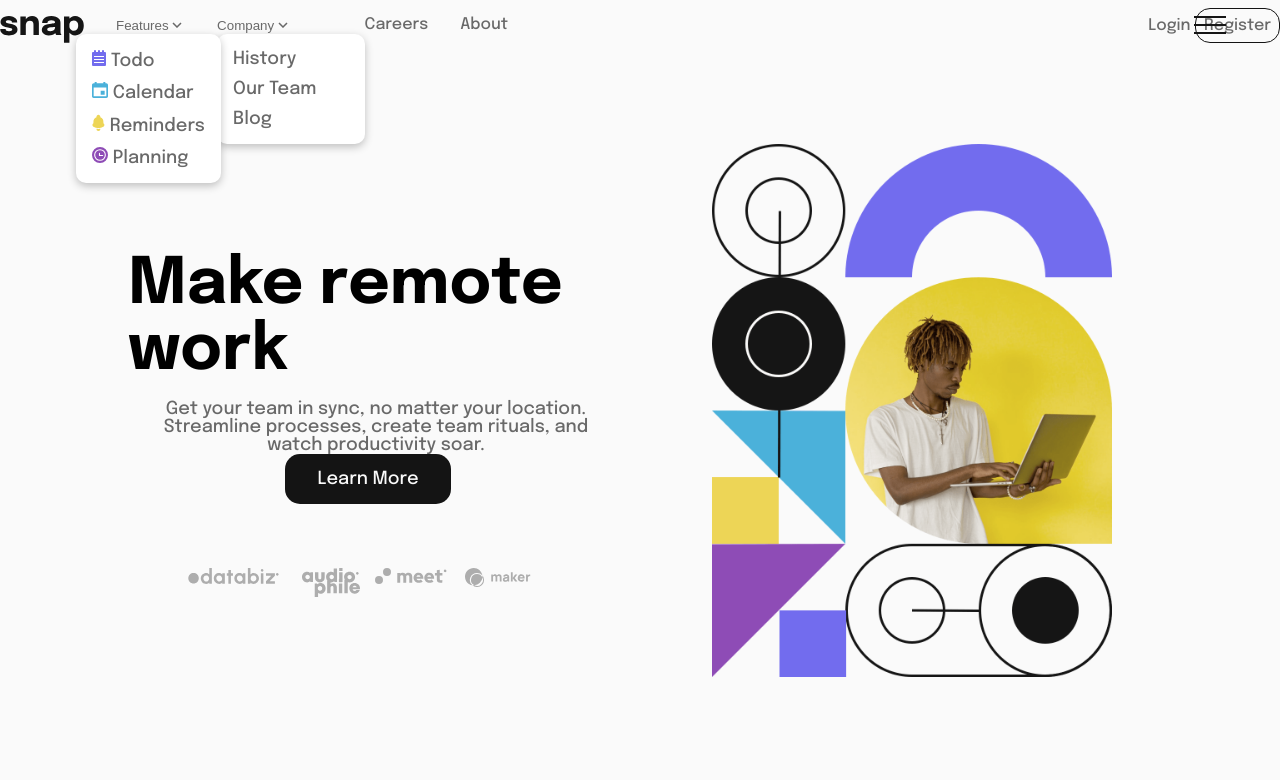
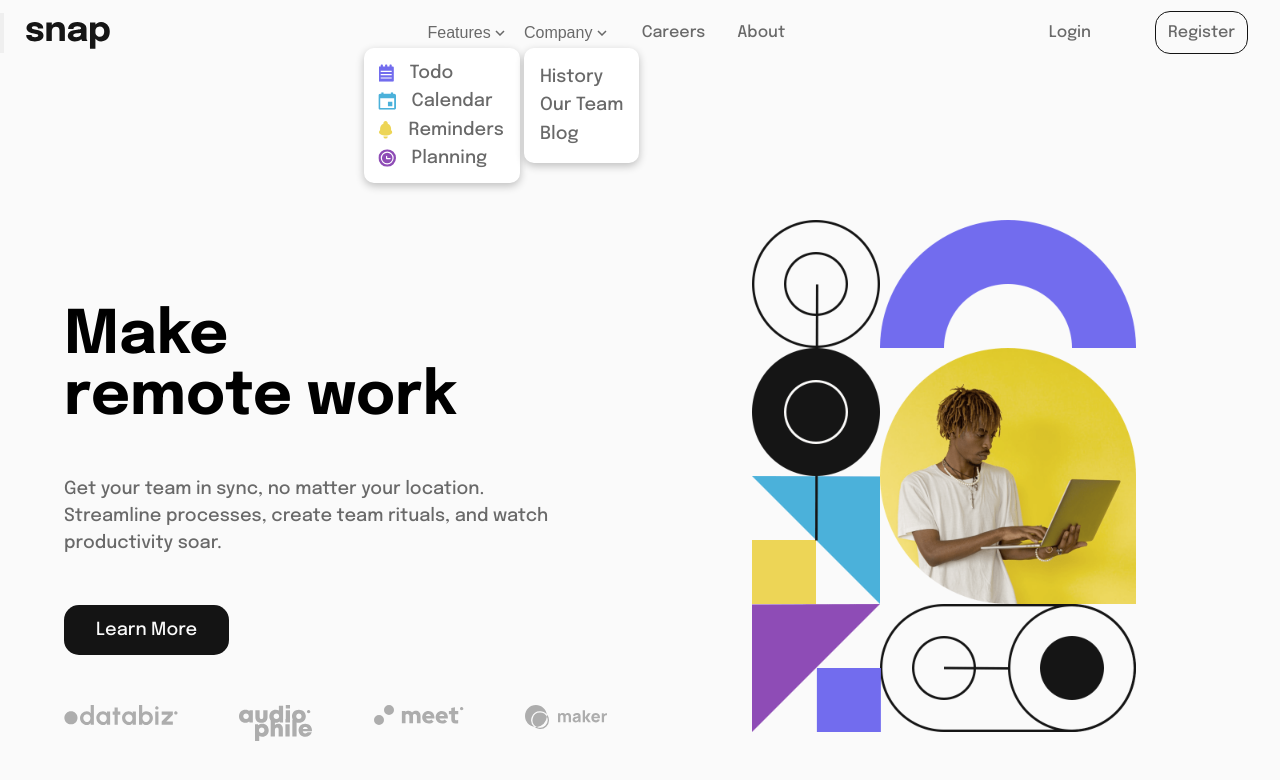
Before and after one commit to adrianna-thomas/intro-section-with-dropdown-navigation, a plain HTML site: page index.html in a window 1280 px wide. Drawn offline with Linux system fonts and the light colour scheme.

Commit message:
complete html, css, partial javascript

```diff
--- a/index.html
+++ b/index.html
@@ -2,59 +2,58 @@
 <html lang="en">
 
 <head>
-    <meta charset="UTF-8">
-    <meta name="viewport" content="width=device-width, initial-scale=1.0">
+    <meta charset="UTF-8" />
+    <meta name="viewport" content="width=device-width, initial-scale=1.0" />
     <!-- displays site properly based on user's device -->
 
-    <link rel="icon" type="image/png" sizes="32x32" href="./images/favicon-32x32.png">
-    <link rel="stylesheet" type="text/css" href="./style.css">
+    <link rel="icon" type="image/png" sizes="32x32" href="./images/favicon-32x32.png" />
+    <link rel="stylesheet" type="text/css" href="./style.css" />
     <script src="./script.js" defer></script>
     <title>Frontend Mentor | Intro section with dropdown navigation</title>
-
-
 </head>
 
 <body>
+    <header>
+        <nav>
 
-    <header>
+            <a class="logo" href="#"><img src="./images/logo.svg" alt="snap-logo" /></a>
 
-        <nav class="desktop-nav">
+            <div class="container-menu modal">
 
-            <span class="open-menu"></span>
+                <button class="mobile-menu-btn"></button>
+            </div>
+            <div class="navbar mobile">
+                <button class="close-menu-btn"></button>
+                <div class="nav-primary">
 
-            <div class="navbar">
-                <div class="nav-primary">
-                    <a class="logo" href="#"><img src="./images/logo.svg" alt="snap-logo"></a>
-
+                    <div class="dropdown-btns">
                         <div class="dropdown">
-                        <button class="dropdown-btn">
+                            <button type="button" class="dropdown-btn" id="featuresBtn">
                 <span>Features</span>
                 <span class="dropdown-icon"></span>
               </button>
 
                             <div class="dropdown-content features">
-
                                 <a class="dropdown-item" href="#">
-                                <img src="./images/icon-todo.svg" alt="todo-icon">
-                                <span>Todo</span>
+                                    <img src="./images/icon-todo.svg" alt="todo-icon" />
+                                    <p>Todo</p>
                                 </a>
                                 <a class="dropdown-item" href="#">
-                                <img src="./images/icon-calendar.svg" alt="calendar-icon">
+                                    <img src="./images/icon-calendar.svg" alt="calendar-icon" />
                                     <span>Calendar</span>
                                 </a>
                                 <a class="dropdown-item" href="#">
-                                <img src="./images/icon-reminders.svg" alt="reminders-icon">
+                                    <img src="./images/icon-reminders.svg" alt="reminders-icon" />
                                     <span>Reminders</span>
                                 </a>
                                 <a class="dropdown-item" href="#">
-                                <img src="./images/icon-planning.svg" alt="planning-icon">
+                                    <img src="./images/icon-planning.svg" alt="planning-icon" />
                                     <span>Planning</span>
                                 </a>
-
                             </div>
                         </div>
                         <div class="dropdown">
-                        <button class="dropdown-btn">
+                            <button class="dropdown-btn" id="companyBtn">
                 <span>Company</span>
                 <span class="dropdown-icon"></span>
               </button>
@@ -65,24 +64,24 @@
                                 <a class="dropdown-item" href="#">Blog</a>
                             </div>
                         </div>
+                    </div>
                     <a href="#" class="nav-link">Careers</a>
                     <a href="#" class="nav-link">About</a>
                 </div>
-                <div class="nav-btn-group">
+                <div class="nav-group">
                     <a href="#" class="nav-link login">Login</a>
                     <a href="#" class="nav-link register">Register</a>
                 </div>
             </div>
+
         </nav>
-
-
     </header>
 
     <main>
         <div class="container">
             <div class="container-info">
-                <h1 class="container-title">Make remote work</h1>
-                <p class="container-text">Get your team in sync, no matter your location. Streamline processes, create team rituals, and watch productivity soar.</p>
+                <h1 class="container-title">Make<br> remote work</h1>
+                <p class="container-text">Get your team in sync, no matter your location.<br> Streamline processes, create team rituals, and watch productivity soar.</p>
                 <a href="#" class="learn-more">Learn More</a>
                 <div class="client-section">
                     <ul>
@@ -94,8 +93,9 @@
                 </div>
             </div>
             <picture class="image-container">
-                <img class="mobile-image" src="./images/image-hero-mobile.png" alt="Man with laptop">
-                <img class="desktop-image" src="./images/image-hero-desktop.png" alt="Man with laptop"> </picture>
+                <img class="mobile-image" src="./images/image-hero-mobile.png" alt="Man with laptop" />
+                <img class="desktop-image" src="./images/image-hero-desktop.png" alt="Man with laptop" />
+            </picture>
         </div>
     </main>
 
--- a/script.js
+++ b/script.js
@@ -1 +1,45 @@
-alert('Hi')
+// alert('HI')
+
+const button = document.querySelectorAll('.dropdown-btn');
+
+const mobileMenuBtnOpen = document.querySelector('.mobile-menu-btn');
+const navbar = document.querySelector('.navbar');
+
+
+const mobileMenuBtnClose = document.querySelector('.close-menu-btn')
+
+const featuresBtn = document.getElementById('featuresBtn')
+const dropdownContentFeatures = document.querySelector('.dropdown-content.features')
+const companyBtn = document.getElementById('companyBtn');
+const dropdownContentCompany = document.querySelector('.dropdown-content.company')
+
+const dropdownContent = document.querySelectorAll('.dropdown-content')
+
+//Open mobile navigation menu
+mobileMenuBtnOpen.addEventListener("click", (e) => {
+    console.log('Clicked');
+    navbar.style.display = "block";
+});
+
+//Close mobile navigation menu
+mobileMenuBtnClose.addEventListener("click", (e) => {
+    navbar.style.display = "none";
+});
+
+//Click to open features dropdown
+featuresBtn.addEventListener("click", (e) => {
+        console.log('Clicked');
+        if (dropdownContentFeatures.style.display === "none") {
+            dropdownContentFeatures.style.display = "block";
+
+        } else {
+            dropdownContentFeatures.style.display = "none";
+        }
+
+
+    })
+    //Click to open company dropdown
+companyBtn.addEventListener("click", (e) => {
+    console.log('Clicked');
+    dropdownContentCompany.style.display = "block";
+})
--- a/style.css
+++ b/style.css
@@ -15,7 +15,7 @@
 
 body {
     max-width: 100vw;
-    height: 100vh;
+    max-height: 100vh;
     font-size: 18px;
     background-color: var(--Almost-White);
     font-family: 'Epilogue', sans-serif;
@@ -29,51 +29,70 @@ body {
 
 header {
     padding-top: 1rem;
-    /* display: flex; */
 }
 
-.desktop-menu {
-    display: none;
+ul {
+    list-style: none;
 }
 
-.open-menu {
-    background-image: url(./images/icon-menu.svg);
+.mobile-menu-btn {
+    background: url(./images/icon-menu.svg);
     background-repeat: no-repeat;
-    color: var(--Medium-Gray);
     height: 5rem;
     width: 3rem;
     position: absolute;
     right: 3%;
+    border: none;
+    background-color: transparent;
 }
 
-.open-menu:hover {
+.mobile-menu-btn:hover {
     cursor: pointer;
 }
 
-.dropdown-content {
+.close-menu-button {
+    background: url(./images/icon-close-menu.svg);
+    background-repeat: no-repeat;
+    height: 5rem;
+    width: 3rem;
+    position: relative;
+    top: 0;
+    right: 0;
+    border: none;
+    z-index: 2;
+}
+
+
+/*Navigation */
+
+.navbar {
+    height: 100vh;
+    width: 60vw;
+    position: fixed;
+    right: 0;
+    top: 0;
+    background-color: white;
     display: flex;
     flex-direction: column;
+}
+
+.nav-primary {
+    display: flex;
+    flex-direction: column;
+    gap: 1.5rem;
+    padding: 6rem 1rem 2rem 1rem;
 }
 
 a {
     text-decoration: none;
 }
 
-.navbar {
-    display: flex;
-    justify-content: space-between;
-}
-
-.nav-primary {
-    display: flex;
-    justify-content: space-between;
-    gap: 2rem;
-}
-
 .dropdown-btn {
     border: none;
     background-color: transparent;
     color: var(--Medium-Gray);
+    font-size: 1rem;
+    font-weight: 500;
 }
 
 .dropdown-btn-text {
@@ -94,17 +113,26 @@ a {
     height: .5rem;
 }
 
+.dropdown-content {
+    display: flex;
+    flex-direction: column;
+    padding: .75rem 1rem;
+}
+
+.dropdown-content img {
+    transform: scale(1.1);
+    padding-right: 1rem;
+}
+
+.dropdown-content.features {
+    padding: .75rem 1rem;
+}
+
 .dropdown-item {
     color: var(--Medium-Gray);
-}
-
-.dropdown-content {
-    background-color: white;
-    box-shadow: rgba(0, 0, 0, 0.24) 0px 3px 8px;
-    border-radius: 10px;
-    padding: 1rem;
-    gap: .75rem;
-    width: 100%;
+    padding-block: .75rem;
+    display: flex;
+    align-items: center;
 }
 
 .dropdown-item:hover {
@@ -117,33 +145,28 @@ a {
     color: var(--Almost-Black);
 }
 
-.mobile-nav {
+.nav-group {
     display: flex;
     flex-direction: column;
-    position: absolute;
-    right: 0;
-}
-
-
-/*Dropdown Position */
-
-.nav-primary {
-    position: relative;
-}
-
-.dropdown-content.features {
-    position: absolute;
-    width: max-content;
-    left: 15%;
+    justify-content: center;
+    align-items: center;
+    gap: 1rem;
 }
 
 
 /* Link Styling */
 
-.nav-btn-group .register {
+.nav-group .login {
+    text-align: center;
+    width: 90%;
+}
+
+.nav-group .register {
     border: 1px solid var(--Almost-Black);
     border-radius: 15px;
-    padding: .5rem;
+    padding-block: .8rem;
+    width: 90%;
+    text-align: center;
 }
 
 .learn-more {
@@ -224,44 +247,132 @@ p.container-text {
 /*Page Layout Desktop */
 
 @media screen and (min-width: 800px) {
-    .desktop-menu {
-        display: block;
-    }
-    .mobile-menu {
+    .mobile-image {
         display: none;
     }
     header {
         justify-content: space-evenly;
+        height: 10vh;
+        padding-left: 2%;
+    }
+    .logo img {
+        padding-top: .4rem;
+        position: fixed;
+    }
+    .navbar {
+        display: inline-flex;
+        justify-content: space-between;
+        flex-direction: row;
+        width: 100vw;
+        height: 5vh;
+        background-color: transparent;
+        margin-top: 1%;
+    }
+    .nav-link .register,
+    .nav-link .login {
+        width: 100%;
+    }
+    .nav-group .register {
+        padding: .75rem;
+        width: 100%;
+    }
+    .nav-primary {
+        display: inline-flex;
+        flex-direction: row;
+        justify-content: flex-start;
+        align-items: center;
+        gap: 2rem;
+        position: absolute;
+        margin-left: 10rem;
+        padding: 0;
+    }
+    .nav-group {
+        display: flex;
+        flex-direction: row;
+        justify-content: center;
+        margin-right: 2rem;
+        gap: 4rem;
+    }
+    /*Dropdown Position */
+    .nav-primary {
+        position: relative;
+        justify-content: center;
+    }
+    .dropdown-btns {
+        display: flex;
+        justify-content: center;
+        gap: 1rem;
+    }
+    .dropdown-content.features {
+        position: absolute;
+        width: max-content;
+        left: -4rem;
+        top: 2.2rem;
+    }
+    .dropdown-content.company {
+        position: absolute;
+        top: 2.2rem;
+        width: max-content;
+    }
+    .dropdown-content {
+        background-color: white;
+        box-shadow: rgba(0, 0, 0, 0.24) 0px 3px 8px;
+        border-radius: 10px;
+        padding: 1rem;
+        gap: .15rem;
+        width: 100%;
+    }
+    .dropdown-item {
+        padding-block: .25rem;
+    }
+    .mobile-menu-btn {
+        display: none;
     }
     .container {
+        height: 95vh;
         display: grid;
-        grid-template-columns: 10vw 1fr 5vw 1fr 10vw;
+        grid-template-columns: 5vw 1fr 5vw 1fr 5vw;
         grid-template-areas: ". info . picture .";
-        align-items: center;
+        align-items: left;
     }
     .container-info {
         grid-area: info;
-        grid-template-rows: 10vh auto auto auto 1fr auto;
+        grid-template-rows: repeat(5, auto);
         grid-template-areas: "." "container-title" "container-text" "." "client-section";
+        margin-top: 6rem;
     }
     .container-title {
         grid-area: container-title;
-        font-size: 4rem;
+        font-size: 3.75rem;
+        margin-top: 1rem;
+        margin-bottom: 2rem;
+        width: 100%;
     }
     p.container-text {
         grid-area: container-text;
+        text-align: left;
+        padding-left: 0;
+        padding-right: 3rem;
+        line-height: 1.5;
+    }
+    a.learn-more {
+        align-self: flex-start;
+        margin-top: 3rem;
     }
     .client-section {
         grid-area: client-section;
+        width: 100%;
+        position: relative;
+        bottom: 2%;
+    }
+    .client-section li img {
+        width: 100%;
     }
     .desktop-image {
         display: block;
-        width: 25rem;
+        width: 24rem;
     }
     picture {
         grid-area: picture;
     }
-    .mobile-image {
-        display: none;
-    }
 }
```
Lines whose indentation alone changed are shown as unchanged.
